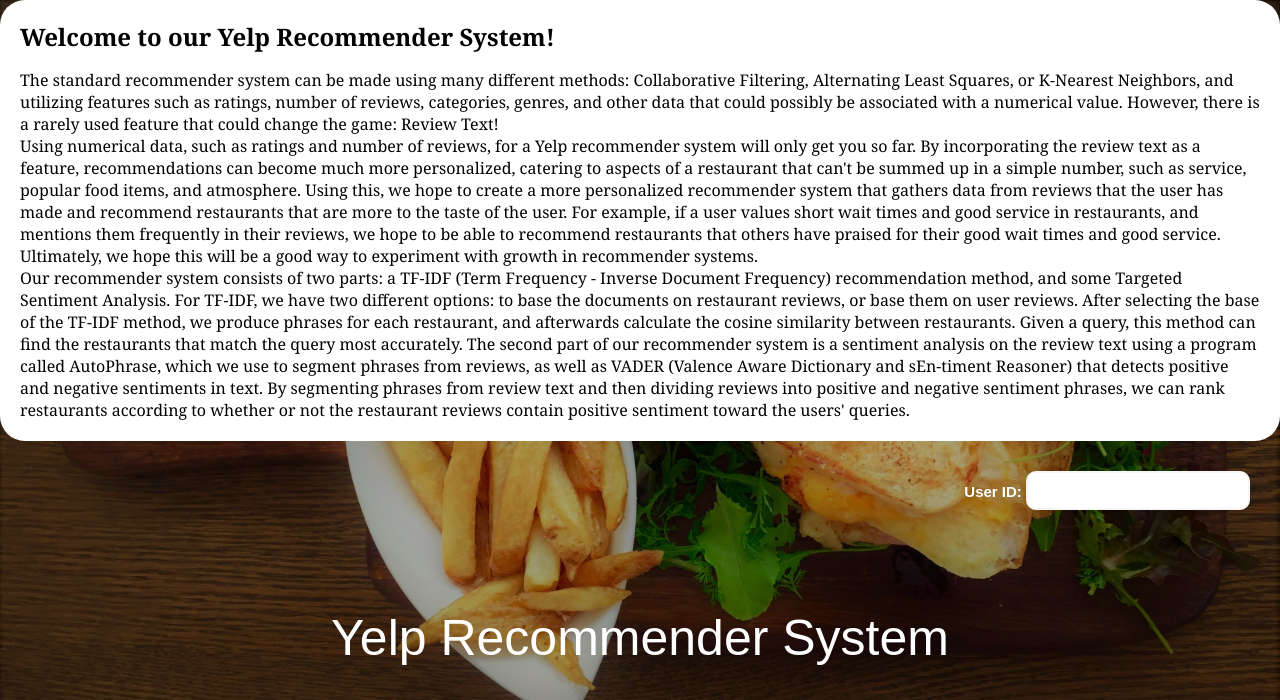
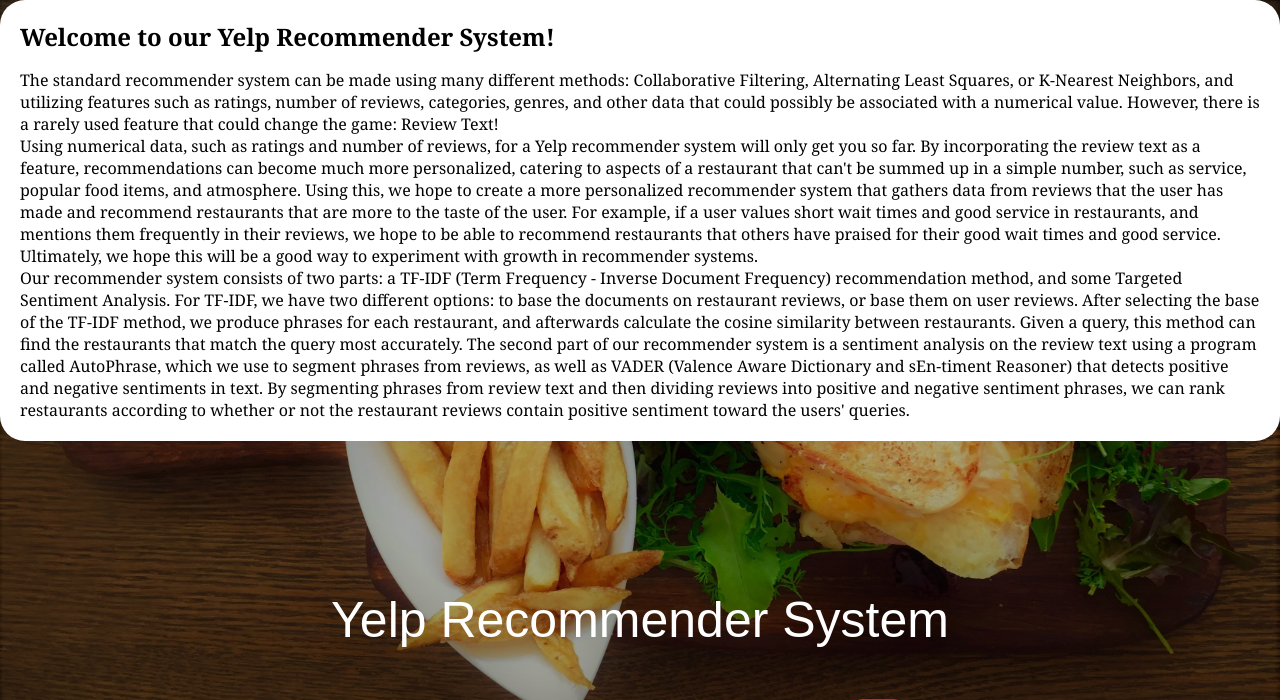
Before and after one commit to Lannnnnnn/LA-Restaurant-recommend, a Flask app: page / in a window 1280 px wide. Shown: the top 700 px of the page. Run offline with Flask 2, Linux system fonts and the light colour scheme; some libraries are stand-ins or nearby versions.

Commit message:
no more userid

```diff
--- a/templates/index.html
+++ b/templates/index.html
@@ -49,13 +49,6 @@
         </header>
     </head>
     <body>
-        <header>
-            <form id="user">
-                <label for="userid" style="font-weight: bold;">User ID:</label>
-                <input type="text" id="userid" name="userid">
-            </form>
-        </header>
-        <br>
         <main>
             <section id="centerpiece">
                 Yelp Recommender System
```
